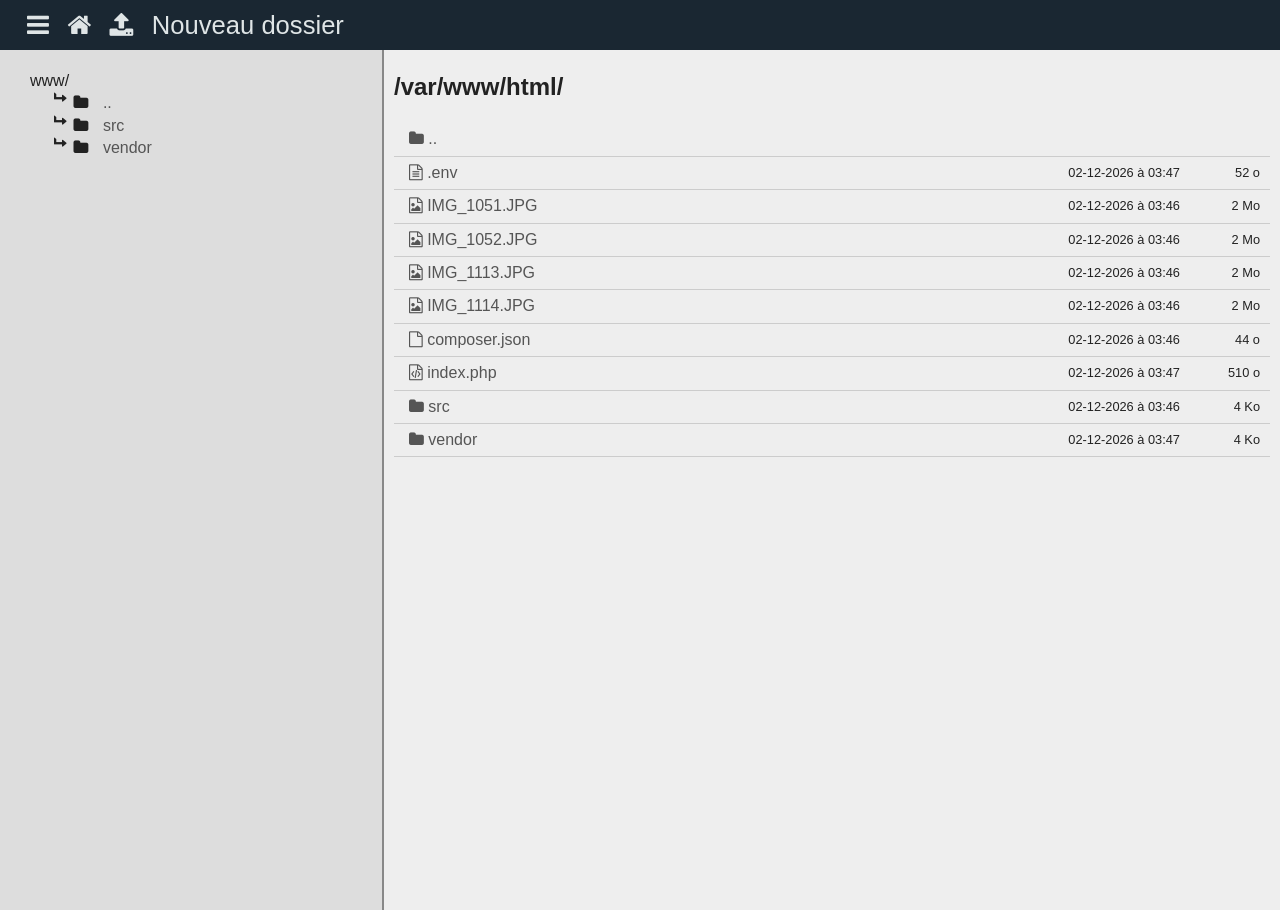
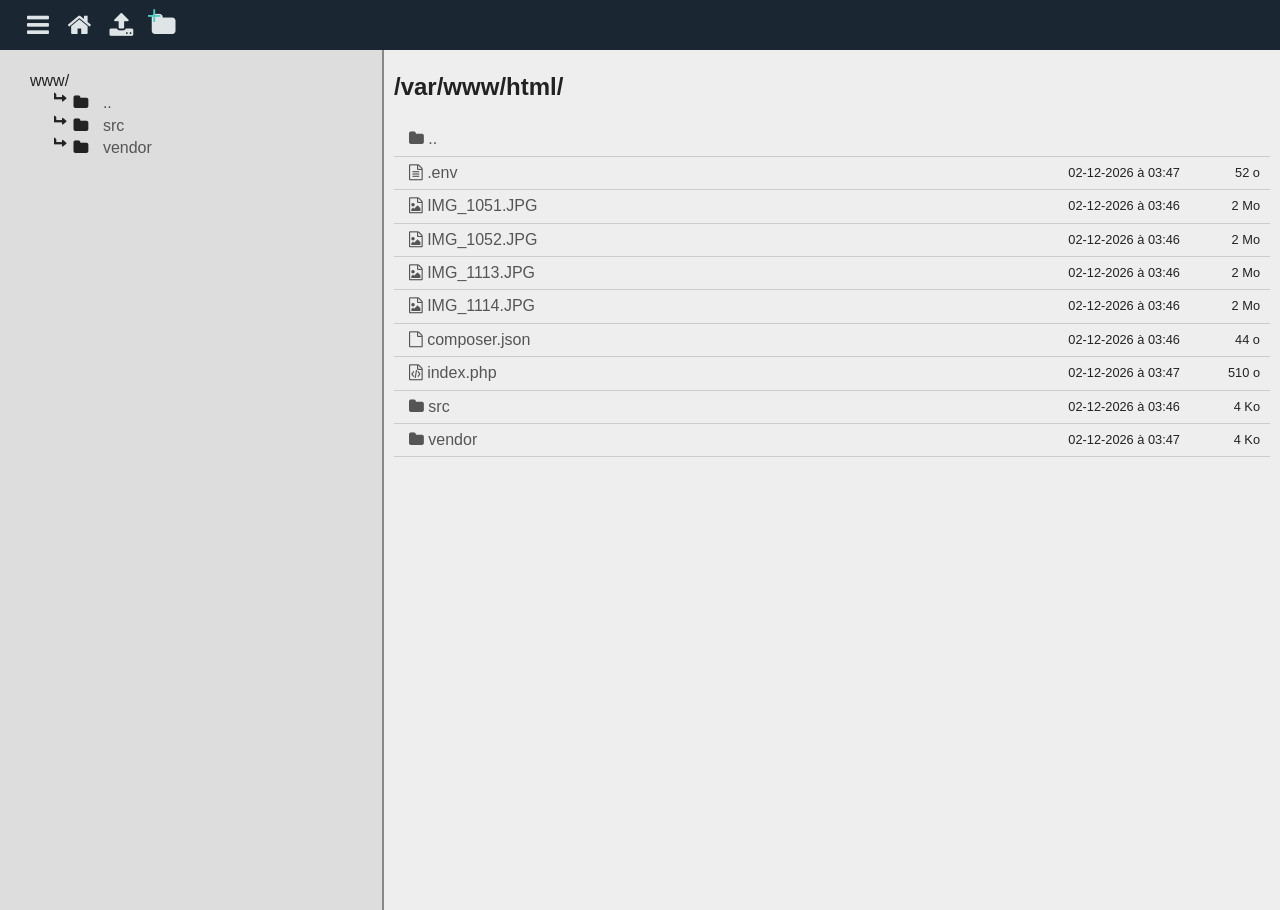
Before and after one commit to AnthonyGWeb/Navigateur_de_fichier_39, a PHP site: page / in a window 1280 px wide. Run offline with PHP 8.4, Linux system fonts and the light colour scheme; data that the repository does not hold is empty; some libraries are stand-ins or nearby versions.

Commit message:
+ Css : overflow et divers.

```diff
--- a/src/assets/css/main.css
+++ b/src/assets/css/main.css
@@ -169,6 +169,7 @@ body {
 main {
     width: 100%;
     height: 100%;
+    padding-top: 50px;
     position: fixed;
 }
 
@@ -185,19 +186,16 @@ main nav {
     box-sizing: border-box;
     width: 30%;
     height: 100%;
-    padding-top: 50px;
 }
 
 .contenu-dossier {
     box-sizing: border-box;
     width: 70%;
     height: 100%;
-    padding-top: 50px;
 }
 
 main section {
     float: left;
-    overflow: auto;
     padding: 0 10px 50px 10px;
 }
 
@@ -275,6 +273,20 @@ main nav ul li a {
     margin: 0 2px;
 }
 
+main nav #new-folder {
+    position: relative;
+}
+
+main nav #new-folder::before {
+    content: '+';
+    display: block;
+    position: absolute;
+    top: -10px;
+    left: 0;
+    z-index: 15;
+    color: #4ECCC3;
+}
+
 /*****************
 DOSIEER PRINCIPAL
 ************/
@@ -289,10 +301,13 @@ main .dossier-principal ul i {
 /*****************
 CONTENU DOSSIER
 ***********/
+main .contenu-dossier > ul {
+    max-height: 80%;
+    overflow: auto;
+}
 main .contenu-dossier ul .line-file {
     box-sizing: border-box;
     display: block;
-/*background: purple;*/
 }
 
 main .contenu-dossier ul .line-file > a {
@@ -300,7 +315,6 @@ main .contenu-dossier ul .line-file > a {
     display: inline-block;
     min-width: 50%;
     padding: 5px 15px;
-/*background: red;*/
 }
 
 main .contenu-dossier .delete-file {
--- a/src/views/directory.html.twig
+++ b/src/views/directory.html.twig
@@ -36,7 +36,7 @@
                     </li>
 
                     <li>
-                        <a id="new-folder" href="#">Nouveau dossier</a>
+                        <a id="new-folder"><i class="fa fa-folder"></i></a>
                     </li>
                 </ul>
             </nav>
```
